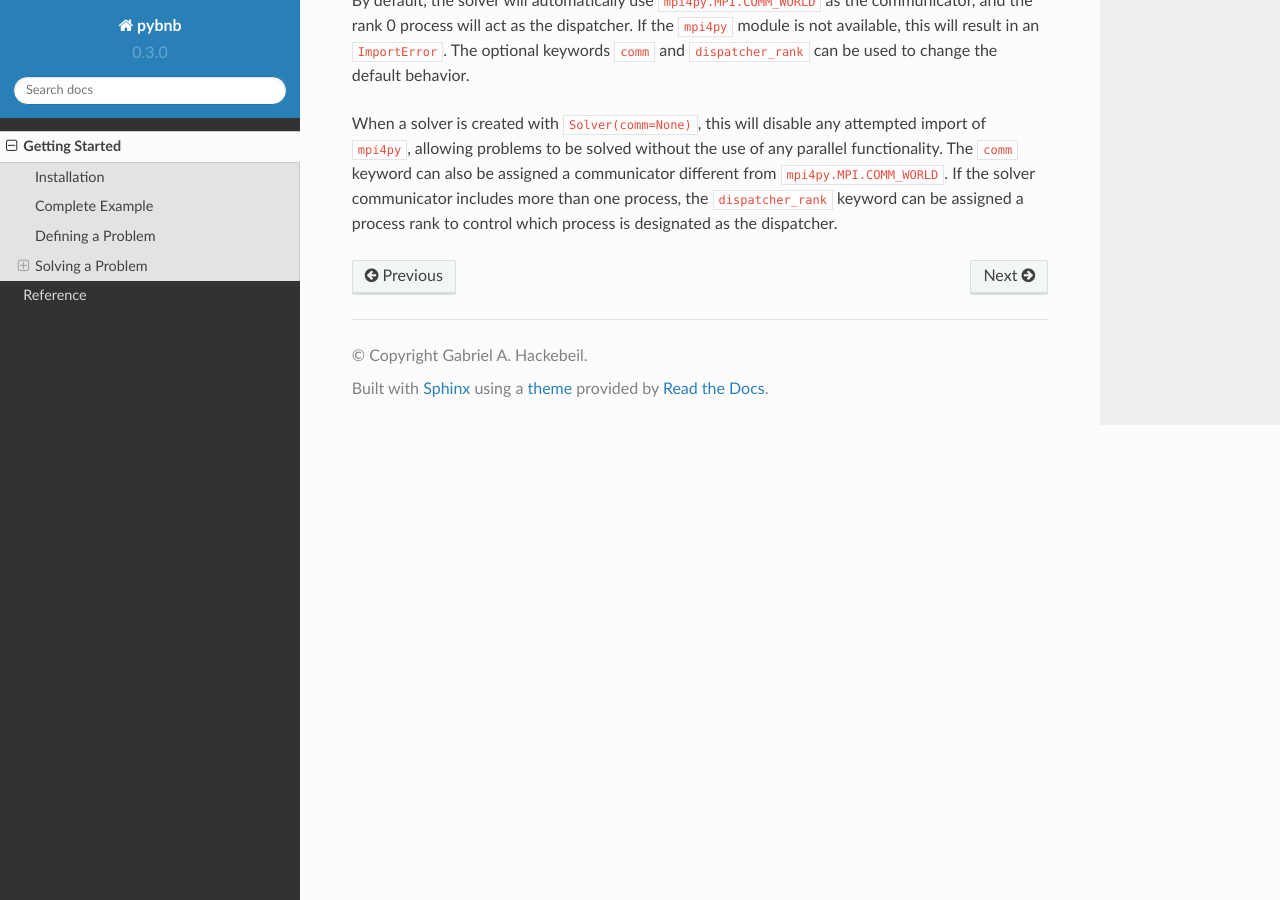
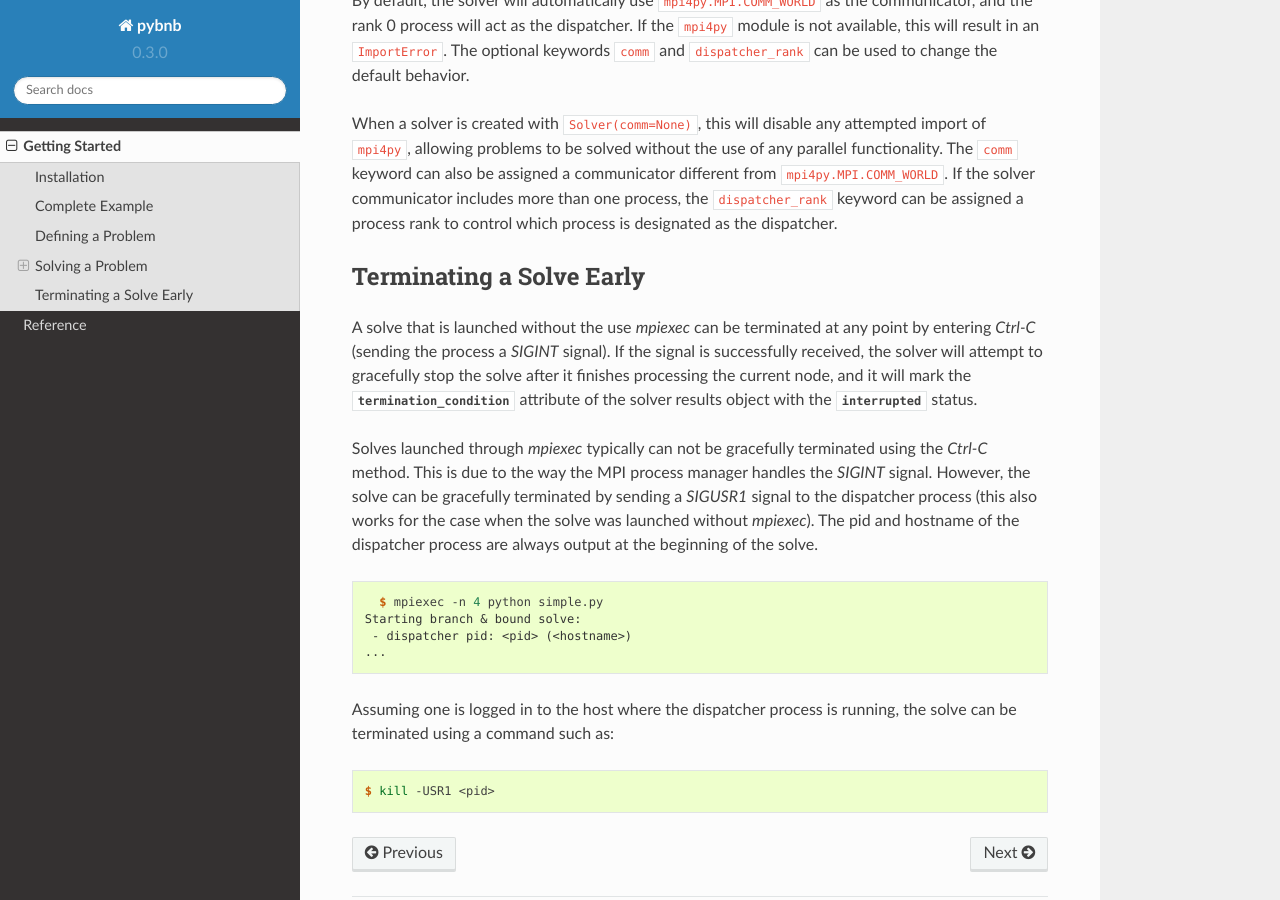
Before and after one commit to ghackebeil/pybnb, a Sphinx documentation site: the page built from doc/getting_started/index.rst, in a window 1280 px wide and 900 px high, scrolled down 3869 px. Built offline with Sphinx 7.4.7 and the Read the Docs theme 2.0.0, drawn with Linux system fonts in a browser that asks for light colours.

Commit message:
adding section on terminating the solve early

```diff
--- a/doc/getting_started/index.rst
+++ b/doc/getting_started/index.rst
@@ -31,7 +31,7 @@ launched with the python interpretor:
 
 .. code-block:: console
 
-    $ python simply.py
+    $ python simple.py
 
 To solve the problem in parallel, the example script should
 be launched using the same command as above, only wrapped
@@ -250,3 +250,39 @@ communicator different from ``mpi4py.MPI.COMM_WORLD``. If
 the solver communicator includes more than one process, the
 ``dispatcher_rank`` keyword can be assigned a process rank
 to control which process is designated as the dispatcher.
+
+Terminating a Solve Early
+-------------------------
+
+A solve that is launched without the use `mpiexec` can be
+terminated at any point by entering `Ctrl-C` (sending the
+process a `SIGINT` signal). If the signal is successfully
+received, the solver will attempt to gracefully stop the
+solve after it finishes processing the current node, and it
+will mark the :attr:`termination_condition
+<pybnb.solver.SolverResults.termination_condition>`
+attribute of the solver results object with the
+:attr:`interrupted
+<pybnb.common.TerminationCondition.interrupted>` status.
+
+Solves launched through `mpiexec` typically can not be
+gracefully terminated using the `Ctrl-C` method. This is due
+to the way the MPI process manager handles the `SIGINT`
+signal. However, the solve can be gracefully terminated by
+sending a `SIGUSR1` signal to the dispatcher process (this
+also works for the case when the solve was launched without
+`mpiexec`). The pid and hostname of the dispatcher process
+are always output at the beginning of the solve.
+
+.. code-block:: console
+
+    $ mpiexec -n 4 python simple.py
+  Starting branch & bound solve:
+   - dispatcher pid: <pid> (<hostname>)
+  ...
+
+Assuming one is logged in to the host where the dispatcher process is running, the solve can be terminated using a command such as:
+
+.. code-block:: console
+
+    $ kill -USR1 <pid>
```
